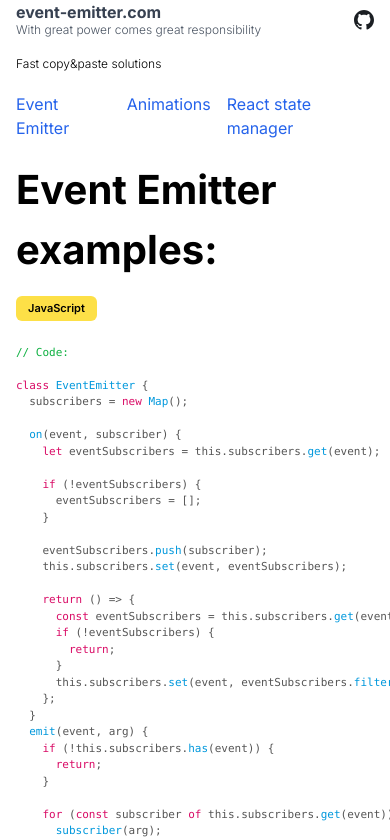
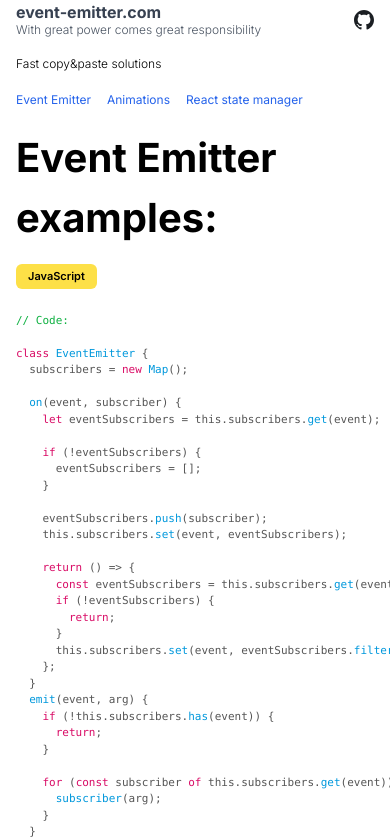
Before and after one commit to nulnow/event-emitter.com, a Next.js app: page / in a window 390 px wide. Shown: the top 840 px of the page. Built offline with nearby package versions, Linux system fonts and the light colour scheme.

Commit message:
Responsive navbar

```diff
--- a/src/components/Navbar.tsx
+++ b/src/components/Navbar.tsx
@@ -31,9 +31,9 @@ export const Navbar = () => {
       </div>
       <section className="px-4 py-5">
         <nav className="flex gap-4">
-          <Link href="/" className="text-blue-600">Event Emitter</Link>
-          <Link href="/animations" className="text-blue-600">Animations</Link>
-          <Link href="/react-state-manager" className="text-blue-600">React state manager</Link>
+          <Link href="/" className="text-xs md:text-base text-blue-600">Event Emitter</Link>
+          <Link href="/animations" className="text-xs md:text-base text-blue-600">Animations</Link>
+          <Link href="/react-state-manager" className="text-xs md:text-base text-blue-600">React state manager</Link>
         </nav>
       </section>
     </>
```
